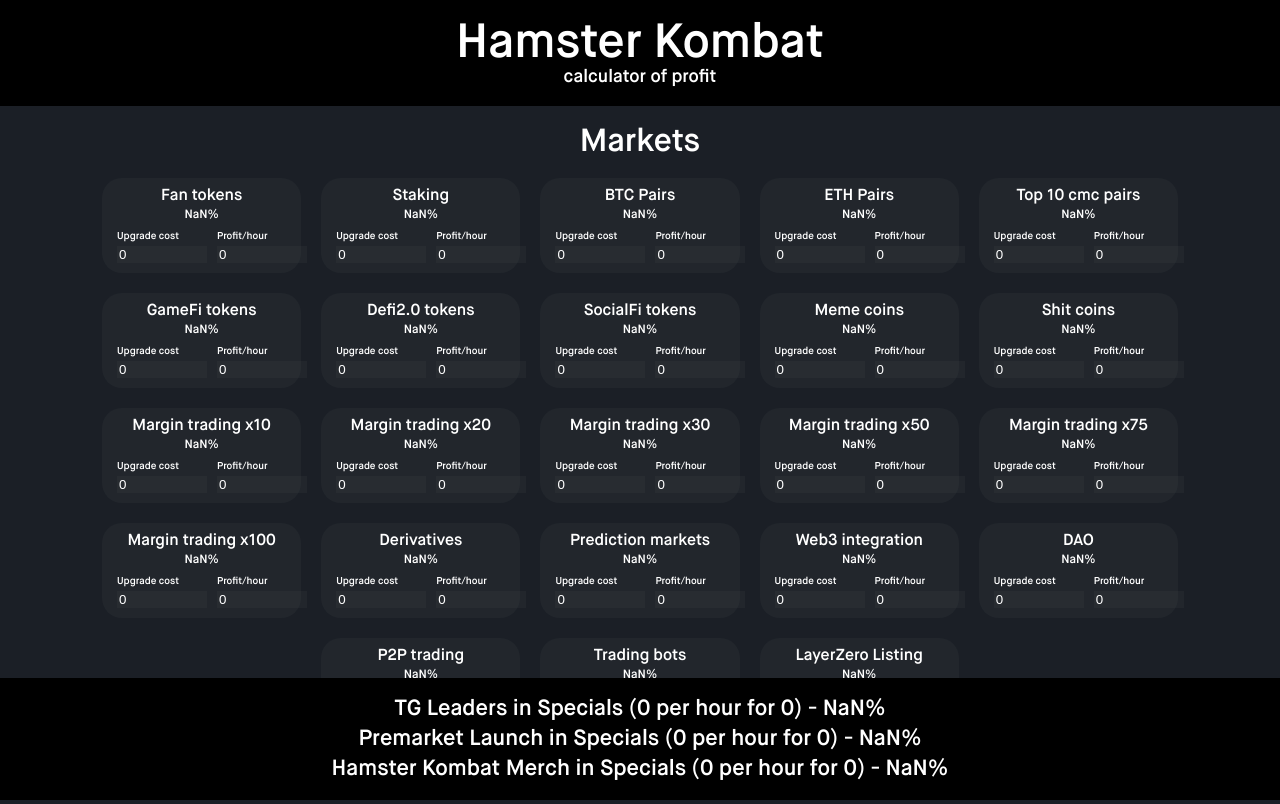
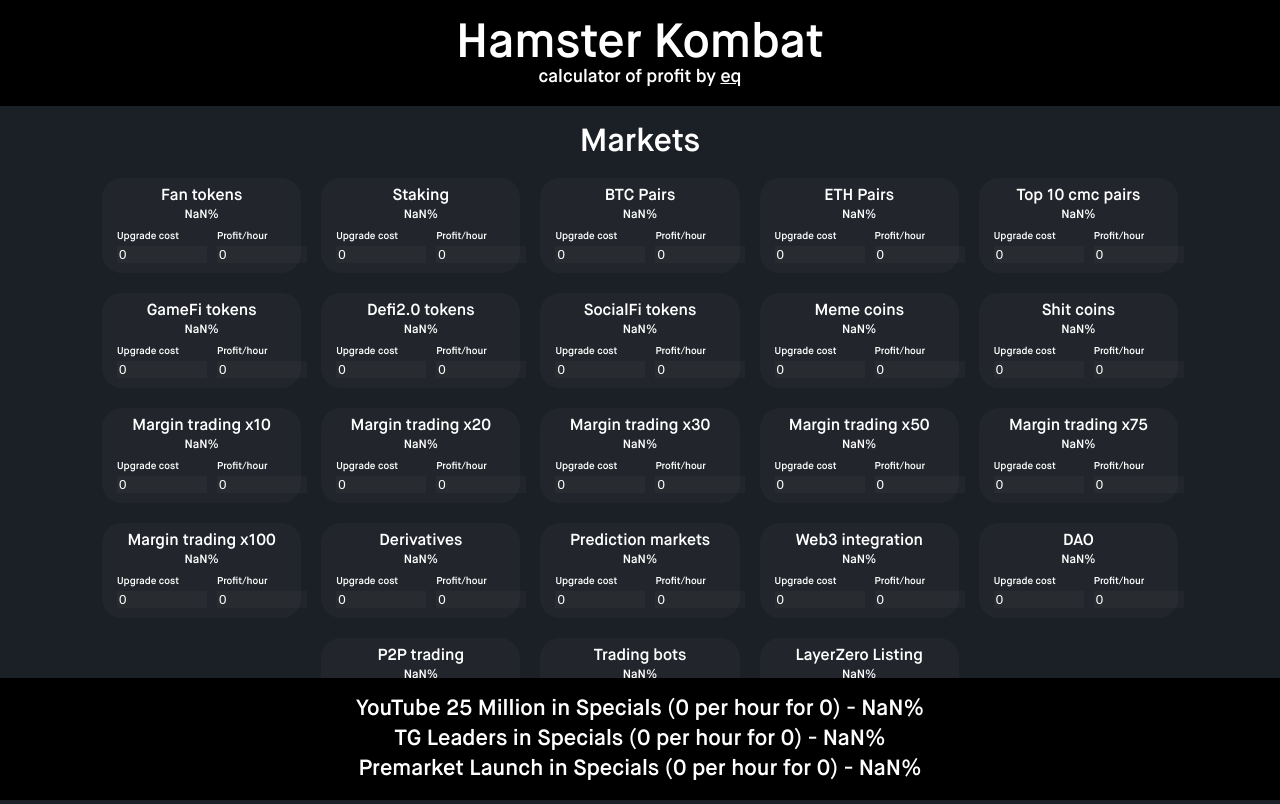
Before and after one commit to ex-was/hamster-kombat-calculator, a plain HTML site: page index.html in a window 1280 px wide. Shown: the top 804 px of the page. Drawn offline with Linux system fonts and the light colour scheme.

Commit message:
add new item

```diff
--- a/assets/script.js
+++ b/assets/script.js
@@ -331,6 +331,9 @@
 			},
 			tgl: {
 				name: 'TG Leaders'
+			},
+			yt25: {
+				name: 'YouTube 25 Million'
 			}
 		}
 	}
--- a/assets/styles.css
+++ b/assets/styles.css
@@ -42,6 +42,10 @@
 
 header .subname {
     font-size: 18px;
+}
+
+header .subname > a {
+    color: #fff;
 }
 
 .results {
--- a/index.html
+++ b/index.html
@@ -3,13 +3,13 @@
     <meta charset="UTF-8"/>
     <meta name="viewport" content="width=device-width, initial-scale=1.0, viewport-fit=cover, user-scalable=no"/>
     <title>Hamster Kombat: calculator of profit</title>
-    <link href="assets/styles.css?v=30" rel="stylesheet" type="text/css"/>
-    <script type="application/javascript" src="assets/script.js?v=30" defer></script>
+    <link href="assets/styles.css?v=31" rel="stylesheet" type="text/css"/>
+    <script type="application/javascript" src="assets/script.js?v=31" defer></script>
 </head>
 <body>
 <header>
     <div class="name">Hamster Kombat</div>
-    <div class="subname">calculator of profit</div>
+    <div class="subname">calculator of profit by <a href="https://equibus.t.me" target="_blank">eq</a></div>
 </header>
 <div class="calculator">
     <div class="categories"></div>
```
